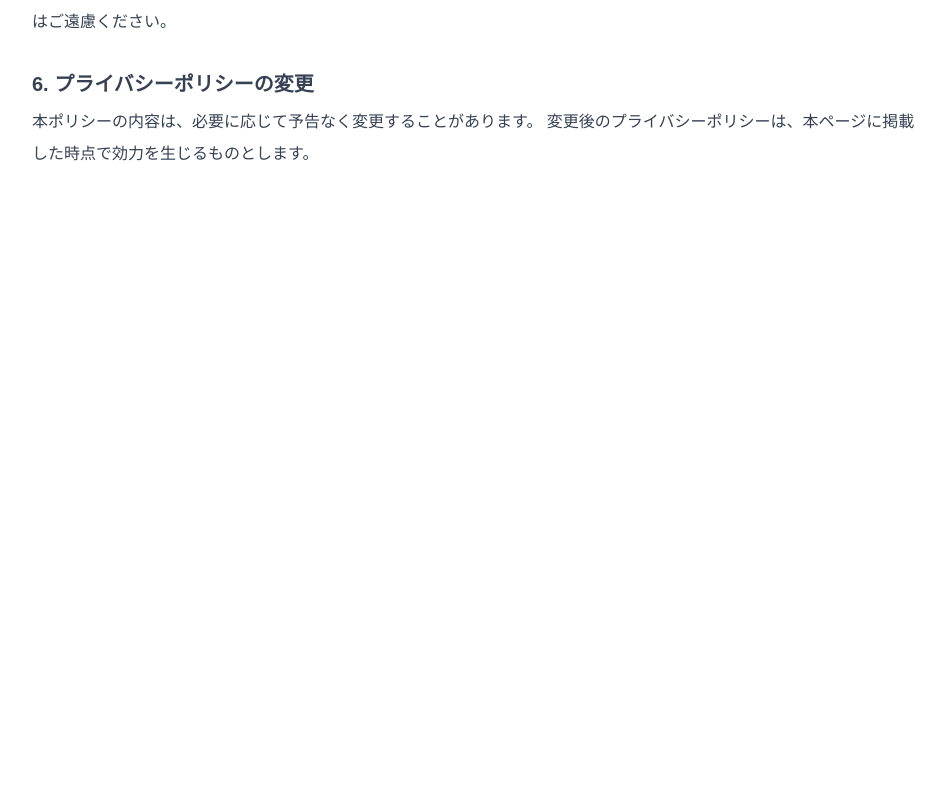
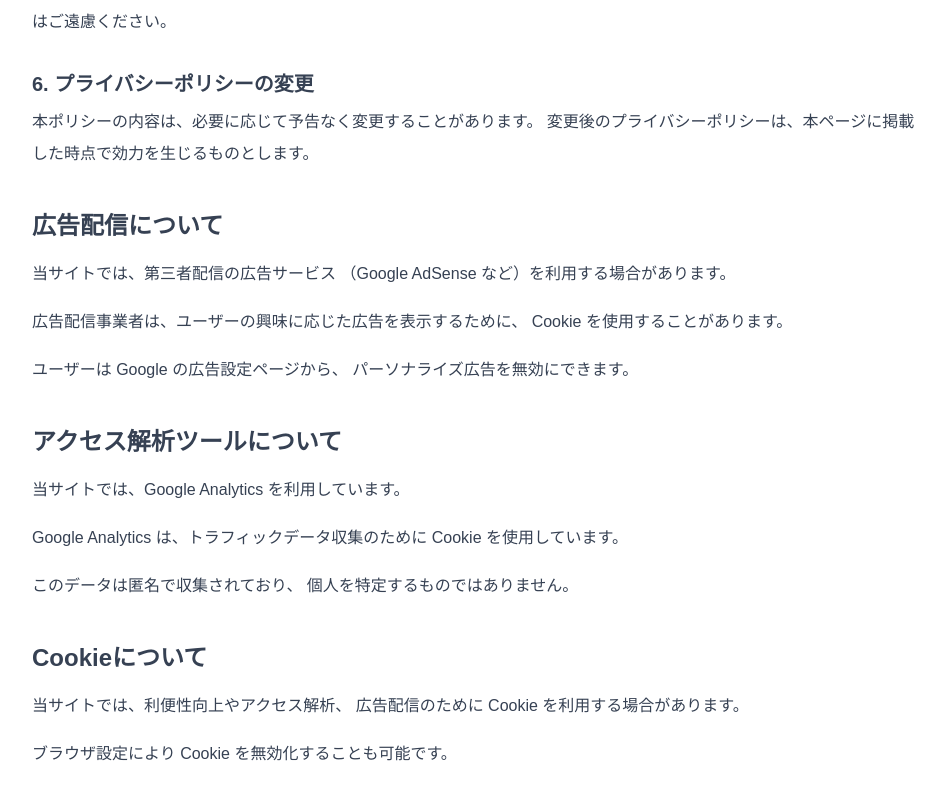
Before and after one commit to karz-engawa/auto-transcribe-site, a Next.js app: page /privacy in a window 1280 px wide. Shown: the part 722-1522 px from the top of the page, without its empty margins (160-1105 px from the left). Before the commit the page ends 956 px from the top, so only its background shows below. Built offline with nearby package versions, Linux system fonts and the light colour scheme.

Commit message:
update privacy policy for adsense

```diff
--- a/app/privacy/page.tsx
+++ b/app/privacy/page.tsx
@@ -59,6 +59,61 @@ export default function PrivacyPage() {
               変更後のプライバシーポリシーは、本ページに掲載した時点で効力を生じるものとします。
             </p>
           </section>
+          <section className="mt-10">
+            <h2 className="text-2xl font-bold">
+              広告配信について
+            </h2>
+
+            <p className="mt-4 leading-8 text-gray-700">
+              当サイトでは、第三者配信の広告サービス
+              （Google AdSense など）を利用する場合があります。
+            </p>
+
+            <p className="mt-4 leading-8 text-gray-700">
+              広告配信事業者は、ユーザーの興味に応じた広告を表示するために、
+              Cookie を使用することがあります。
+            </p>
+
+            <p className="mt-4 leading-8 text-gray-700">
+              ユーザーは Google の広告設定ページから、
+              パーソナライズ広告を無効にできます。
+            </p>
+          </section>
+
+          <section className="mt-10">
+            <h2 className="text-2xl font-bold">
+              アクセス解析ツールについて
+            </h2>
+
+            <p className="mt-4 leading-8 text-gray-700">
+              当サイトでは、Google Analytics を利用しています。
+            </p>
+
+            <p className="mt-4 leading-8 text-gray-700">
+              Google Analytics は、トラフィックデータ収集のために
+              Cookie を使用しています。
+            </p>
+
+            <p className="mt-4 leading-8 text-gray-700">
+              このデータは匿名で収集されており、
+              個人を特定するものではありません。
+            </p>
+          </section>
+
+          <section className="mt-10">
+            <h2 className="text-2xl font-bold">
+              Cookieについて
+            </h2>
+
+            <p className="mt-4 leading-8 text-gray-700">
+              当サイトでは、利便性向上やアクセス解析、
+              広告配信のために Cookie を利用する場合があります。
+            </p>
+
+            <p className="mt-4 leading-8 text-gray-700">
+              ブラウザ設定により Cookie を無効化することも可能です。
+            </p>
+          </section>
         </div>
       </div>
     </main>
```
